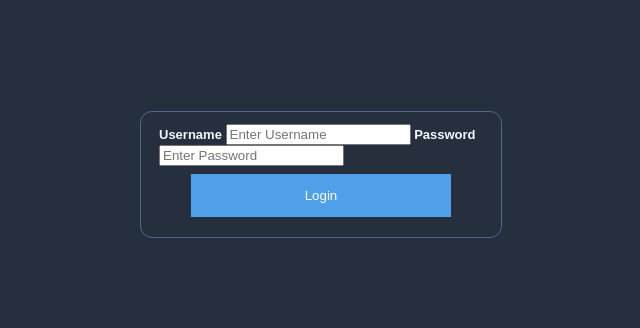
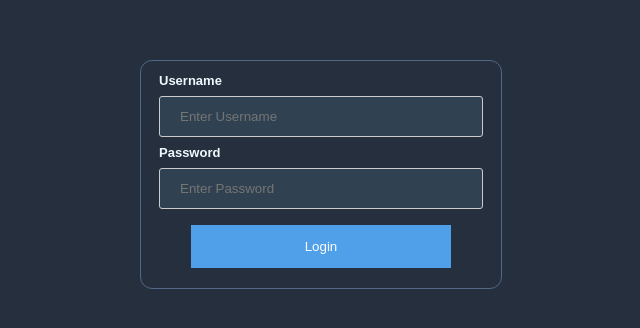
Before and after one commit to Hammurabi/Wolken, a plain HTML site: page src/main/resources/rpc/index.html in a window 1280 px wide. Shown: the part 226-554 px from the top of the page, without its empty margins (319-959 px from the left). Drawn offline with Linux system fonts and the light colour scheme; files that its build step writes are made by us from their sources.

Commit message:
Update index.html

```diff
--- a/src/main/resources/rpc/index.html
+++ b/src/main/resources/rpc/index.html
@@ -7,16 +7,16 @@
     <div class='container'>
       <div class='formContainer'>
         <div class='form'>
-          <label for="username"><b>Username</b></label>
-        <input type="text" placeholder="Enter Username" name="username" required>
+        <label for='username'><b>Username</b></label>
+        <input type='text' placeholder='Enter Username' name='username' class='login-input' required>
 
-        <label for="password"><b>Password</b></label>
-        <input type="password" placeholder="Enter Password" name="password" required>
+        <label for='password'><b>Password</b></label>
+        <input type='password' placeholder='Enter Password' name='password' class='login-input' required>
 
-        <button class="login" type="submit">Login</button>
+        <button class='login' type='submit'>Login</button>
         </div>
       </div>
     </div>
-    <script src="/content/main.js"></script>
+    <script src='/content/main.js'></script>
   </body>
 </html>
```
